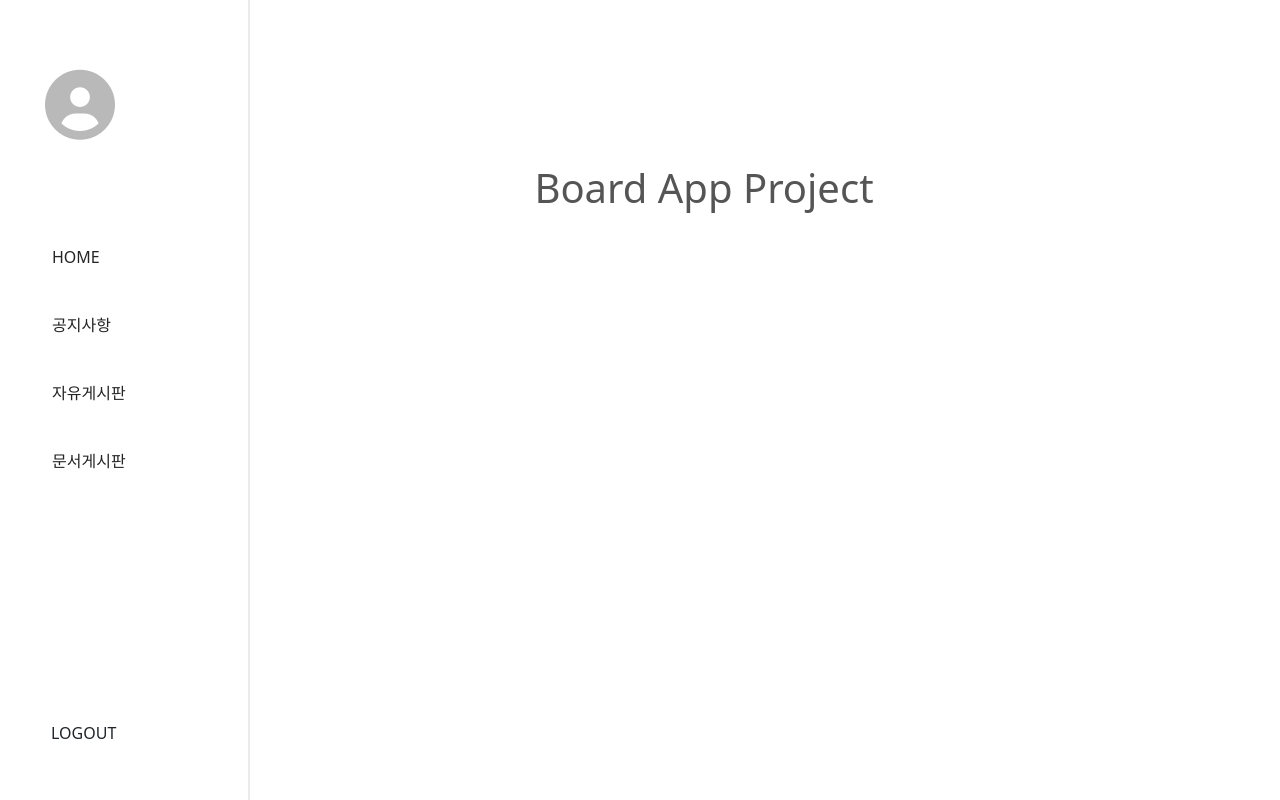
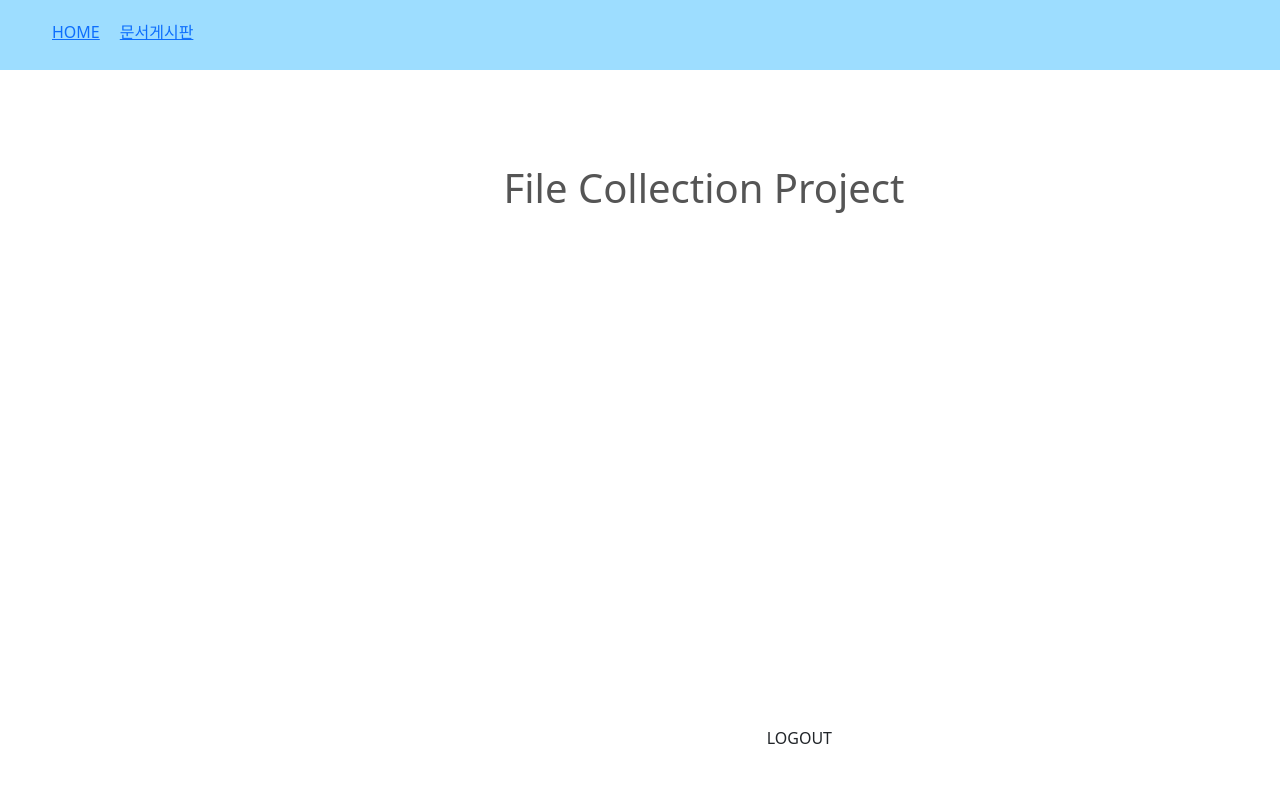
Before and after one commit to hoijoii/Comento_Project, a React (Create React App) app in the folder mysitefr/: page /home in a window 1280 px wide. Built offline with nearby package versions, Linux system fonts and the light colour scheme.

Commit message:
Design navbar UI : Left side navbar -> Top navbar

```diff
--- a/mysitefr/src/components/Login.js
+++ b/mysitefr/src/components/Login.js
@@ -46,59 +46,51 @@ function Login() {
         {isLogin ?
 
         <div>
-            <div className='mb-3'>
-                <label htmlFor = "username" className='form-label'>Email</label>
-                <input type="text" className='textForm form-control' id="username" placeholder='Enter Email'
+            <div className='textForm mb-3'>
+                <input type="text" className='form-control' id="username" placeholder='Enter Email'
                 value = {username} onChange = {e=>setUsername(e.target.value)}
                 />
-            </div>
-
-            <div className='mb-3'>
-                <label htmlFor = "password" className='form-label'>Password</label>
-                <input type="password" className='textForm form-control'
+                <br/>
+                <input type="password" className='form-control'
                 id="password" placeholder='Enter Password'
                 value = {password} onChange = {e=>setPassword(e.target.value)}
                 />
+                <br/><br/>
+                <Button block color="secondary" size="lg" type='button' onClick={loginBtn} className='loginbutton'>
+                    Login</Button>
             </div>
-            <Button block color="secondary" size="lg" type='button' onClick={loginBtn} className='loginbutton'>
-                Login</Button>
+
         </div>
 
 
       :
       <div>
-          <div className='mb-3'>
-                <label htmlFor = "email" className='form-label'>이메일</label>
-                <input type="email" className='textForm form-control' id="email" placeholder='Enter Email'
+          <div className='textForm mb-3'>
+                <input type="email" className='form-control' id="email" placeholder='Enter Email'
                 value = {email} onChange = {e=>setEmail(e.target.value)}
                 />
-            </div>
-
-            <div className='mb-3'>
-                <label htmlFor = "password" className='form-label'>비밀번호</label>
-                <input type="password" className='textForm form-control'
+                <br/>
+                <input type="password" className='form-control'
                 id="password" placeholder='Enter Password'
                 value = {password} onChange = {e=>setPassword(e.target.value)}
                 />
-            </div>
-
-            <div className='mb-3'>
-                <label htmlFor = "name" className='form-label'>이름</label>
-                <input type="text" className='textForm form-control'
+                <br/>
+                <input type="text" className='form-control'
                 id="realname" placeholder='Enter Your Realname'
                 value = {realname} onChange = {e=>setRealname(e.target.value)}
                 />
-            </div>
-
-            <div className='mb-3'>
-                <label htmlFor = "code" className='form-label'>회사코드</label>
-                <input type="text" className='textForm form-control'
+                <br/>
+                <input type="text" className='form-control'
                 id="companyCode" placeholder='Enter Your Company Code'
                 value = {companyCode} onChange = {e=>setCompanyCode(e.target.value)}
                 />
+
+                <br/><br/>
+                <Button block color="secondary" size="lg" type='button' onClick={RegisterBtn} className='loginbutton'>
+                    Register</Button>
             </div>
-            <Button block color="secondary" size="lg" type='button' onClick={RegisterBtn} className='loginbutton'>
-                Register</Button>
+
+
       </div>
       }
 
--- a/mysitefr/src/components/Navbars.js
+++ b/mysitefr/src/components/Navbars.js
@@ -1,32 +1,28 @@
-import React, { useEffect } from "react";
-import { Link, useNavigate } from "react-router-dom";
+import React from "react";
+import { Link } from "react-router-dom";
 import "./navbars.css";
-import {NavbarData} from "./NavbarData";
 import {useCookies} from 'react-cookie';
-import { Button } from "reactstrap";
 
 
 function Navbars() {
 
   const [token, setToken, removeToken] = useCookies(['mytoken'])
-  let navigate = useNavigate()
 
   const logoutBtn = () => {
-    removeToken(['mytoken'])
-    navigate("/")
-
+    removeToken(token['mytoken'])
   }
 
   return (
     <>
+      <nav className="nav-menu">
+        <div className="nav-menu-items">
 
-      <div className="navbar"></div>
-      <nav className="nav-menu">
+          <ul>
+            <li><Link to="/home">HOME</Link></li>
+            <li><Link to="/doc">문서게시판</Link></li>
+          </ul>
 
-        <div className="nav-menu-items">
-          <Link to='/mypage'>
-            <i className="profile fas fa-user-circle"></i>
-          </Link>
+          {/*
           {
             NavbarData.map(item =>{
               return(
@@ -38,8 +34,9 @@ function Navbars() {
               )
             })
           }
+           */}
 
-          <Button color="default" size="sm" type='button' className="nav-menu-bottom" onClick={logoutBtn}>LOGOUT</Button>
+          <span className="nav-menu-bottom" onClick={()=>logoutBtn}>LOGOUT</span>
 
         </div>
 
--- a/mysitefr/src/components/login.css
+++ b/mysitefr/src/components/login.css
@@ -1,13 +1,13 @@
 .LoginForm{
-    margin: 120px 530px;
+    text-align: center;
+    padding-top: 6%;
 }
 
 .textForm{
-    width: 450px;
-    justify-content: center;
-
+    margin: 0 auto;
+    width: 400px;
 }
 
 .loginbutton{
-    background-color: rgb(35, 34, 37);
+    background-color: rgb(23, 0, 68);
 }
--- a/mysitefr/src/components/navbars.css
+++ b/mysitefr/src/components/navbars.css
@@ -1,49 +1,31 @@
-.navbar{
-    position: fixed;
-    background-color: rgb(255, 255, 255);
-    display: flex;
-    justify-content: start;
-    align-items: center;
-    height: 50px;
-}
 
-.menu-bars{
-    margin-left: 2rem;
-    font-size: 2rem;
-    background-color: none;
-    color: #fff;
+ul li  {
+    list-style-type: none;
+    float: left;
+    margin-left: 20px;
 }
 
 .nav-menu{
     display: flex;
-    background-color: #ffffff;
-    border-right: 2px solid rgb(235, 235, 235);
+    background-color: #9dddff;
     position: fixed;
     top:0;
-    width: 250px;
-    height: 100vh;
+    width: 100%;
+    height: 70px;
     justify-content: center;
-    transition: 0.8s;
 }
 
 .nav-menu-items{
     width: 100%;
-    padding: 70px 20px;
+    margin-top: 20px;
+    text-align: center;
 }
 
 .nav-menu-bottom{
     font-size: 16px;
     position: fixed;
-    bottom:50px;
+    bottom: 50px;
     padding-left: 30px;
-}
-
-.profile{
-    color: rgb(185, 185, 185);
-    font-size: 70px;
-    margin-left: 25px;
-    padding-bottom: 40%;
-    align-items: center;
 }
 
 .nav-text{
--- a/mysitefr/src/pages/Doc.js
+++ b/mysitefr/src/pages/Doc.js
@@ -35,19 +35,15 @@ function Doc() {
 
   return (
     <div className='doc'>
-    <Navbars />
-      <div className='path'>
-        <br/>
-        Board App Project {'>'} 문서게시판
-      </div>
+      <Navbars />
       <div className='docTitle'>
         <h2>문서게시판</h2>
         <button onClick={clickMe} className='docBtn'>글쓰기</button>
       </div>
 
       <div className='docBody'>
-      <table className="doctable">
-        <thead className='docthead'>
+      <table className="table">
+        <thead>
           <tr>
             <th scope='col'>취합기간</th>
             <th scope='col'>글제목</th>
@@ -58,14 +54,14 @@ function Doc() {
         <tbody>
           {posts.map(post=>
             <tr key={post.id}>
-              <td scope='row' className='docrow'>{post.startDay}~{post.endDay}</td>
-              <td className='docrow'>
+              <td scope='row'>{post.startDay}~{post.endDay}</td>
+              <td>
                 <Link to={`/detail/${post.id}`} key={post.id}>
                   {post.title}
                 </Link>
               </td>
-              <td className='docrow'>{post.writer}</td>
-              <td className='docrow'>{post.created_at.substring(10, 0)}</td>
+              <td>{post.writer}</td>
+              <td>{post.created_at.substring(10, 0)}</td>
             </tr>
           )}
         </tbody>
--- a/mysitefr/src/pages/Home.js
+++ b/mysitefr/src/pages/Home.js
@@ -7,8 +7,7 @@ const Home = () => {
     <div>
       <Navbars />
       <div className='home'>
-
-          <h1>Board App Project</h1>
+          <h1>File Collection Project</h1>
       </div>
     </div>
   )
--- a/mysitefr/src/pages/doc.css
+++ b/mysitefr/src/pages/doc.css
@@ -1,18 +1,7 @@
-.path{
-    display: flex;
-    background-color: rgba(255, 255, 255, 0.9);
-    font-size: 13px;
-    margin-left: 330px;
-    top:18px;
-    position: fixed;
-    height: 30px;
-    width: 100%;
-}
 
 .docTitle{
     font-size: 24px;
     align-items: center;
-    padding-left: 26%;
     margin-top: 200px;
     display: flex;
 }
@@ -29,11 +18,9 @@
 
 .docBody{
     padding-top: 3%;
-    margin-left: 300px;
 }
 
-.doctable{
-
+table {
     width: 90%;
     border-collapse: separate;
     border-spacing: 1px;
@@ -42,14 +29,11 @@
     padding-bottom : 10%;
 }
 
-.docthead {
-    font-size: 14px;
-    padding:15px;
-    border-bottom: 1px solid rgb(92, 92, 92);
-    text-align: center;
+thead th:nth-child(2){
+    width: 40%;
 }
 
-.docrow {
+th, td {
     font-size: 14px;
     padding:15px;
     border-bottom: 1px solid #ccc;
```
